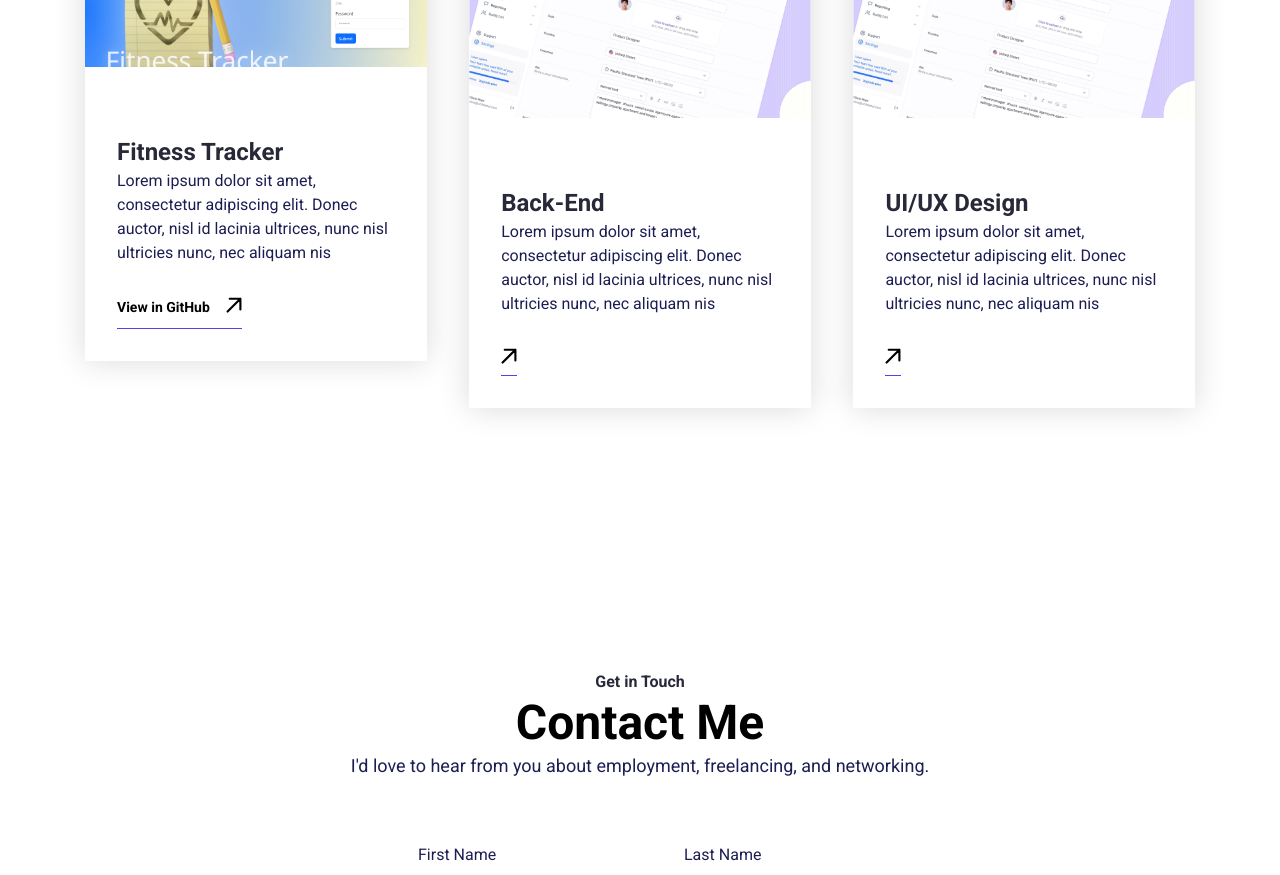
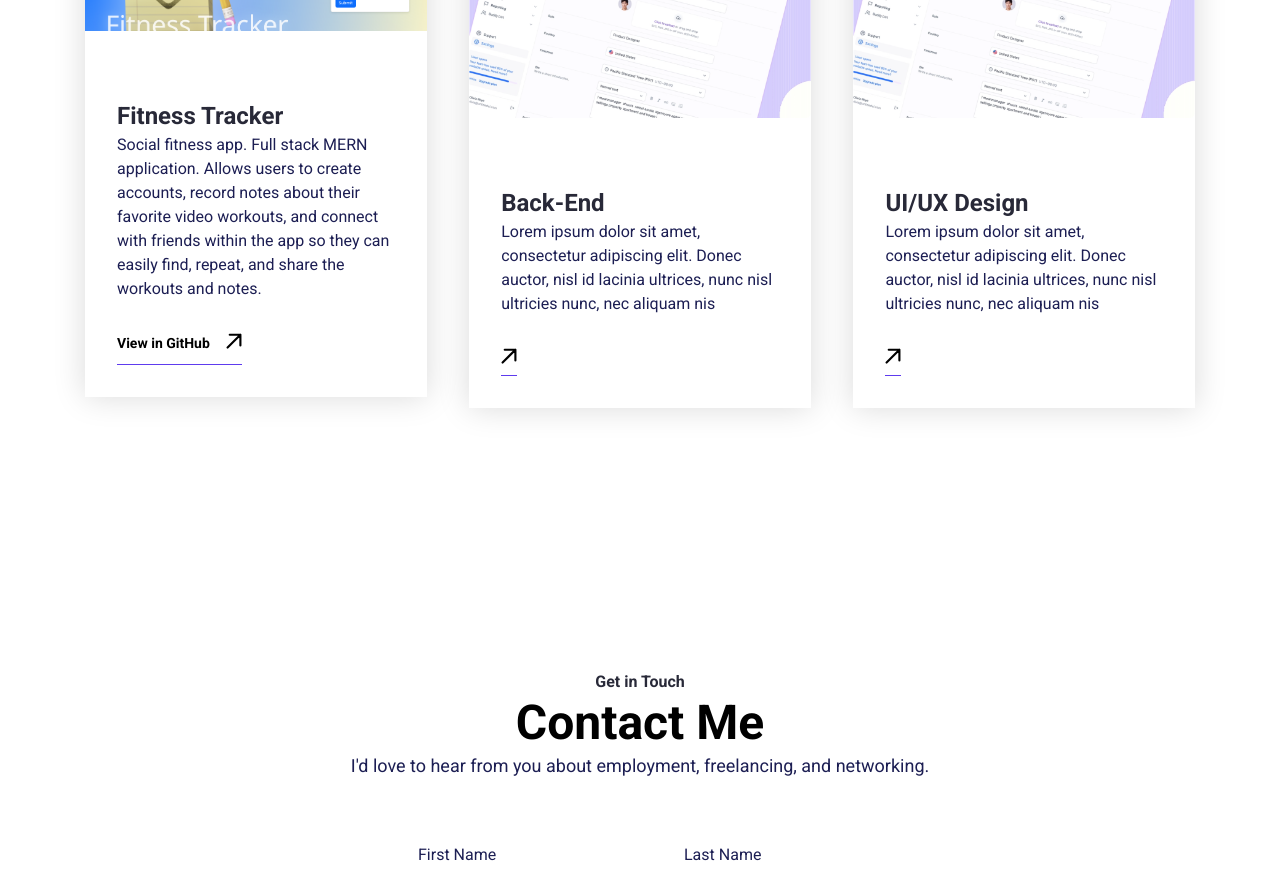
Before and after one commit to lindseycarlson23/new-react-portfolio, a React (Create React App) app: page / in a window 1280 px wide. Shown: the part 2720-3595 px from the top of the page. Built offline with nearby package versions, Linux system fonts and the light colour scheme.

Commit message:
added content to portfolio section

```diff
--- a/public/index.html
+++ b/public/index.html
@@ -29,6 +29,8 @@
       hidden
       action="?"
       method="POST"
+      data-netlify-recaptcha="true"
+      data-netlify="true"
     >
       <input type="text" name="first-name" />
       <input type="text" name="last-name" />
@@ -39,6 +41,7 @@
         class="g-recaptcha"
         data-sitekey="6LePelYpAAAAAB7KamK95m_Y_K5DpcvvcspkH8gw"
       ></div> -->
+      <div data-netlify-recaptcha="true"></div>
     </form>
     <!-- <noscript>You need to enable JavaScript to run this app.</noscript> -->
     <div id="root"></div>
--- a/src/App.css
+++ b/src/App.css
@@ -76,7 +76,6 @@ p {
 
 .btn-github {
   color: var(--white);
-  text-decoration: none;
   background-color: var(--github);
   border: var(--github);
   display: flex;
--- a/src/Pages/Home/ContactMe.jsx
+++ b/src/Pages/Home/ContactMe.jsx
@@ -109,8 +109,8 @@ export default function ContactMe() {
           class="g-recaptcha"
           data-sitekey="6LePelYpAAAAAB7KamK95m_Y_K5DpcvvcspkH8gw"
         ></div> */}
-        {/* <div data-netlify-recaptcha="true"></div>
-        <div className="recaptcha--box">
+        <div data-netlify-recaptcha="true"></div>
+        {/* <div className="recaptcha--box">
           <Recaptcha
             ref={recaptchaRef}
             sitekey={RECAPTCHA_KEY}
--- a/src/data/index.json
+++ b/src/data/index.json
@@ -24,7 +24,7 @@
       "id": "1",
       "src": "./img/workouts.png",
       "title": "Fitness Tracker",
-      "description": "Lorem ipsum dolor sit amet, consectetur adipiscing elit. Donec auctor, nisl id lacinia ultrices, nunc nisl ultricies nunc, nec aliquam nis",
+      "description": "Social fitness app. Full stack MERN application. Allows users to create accounts, record notes about their favorite video workouts, and connect with friends within the app so they can easily find, repeat, and share the workouts and notes.",
     "link": "View in GitHub"
     },
     {
```
